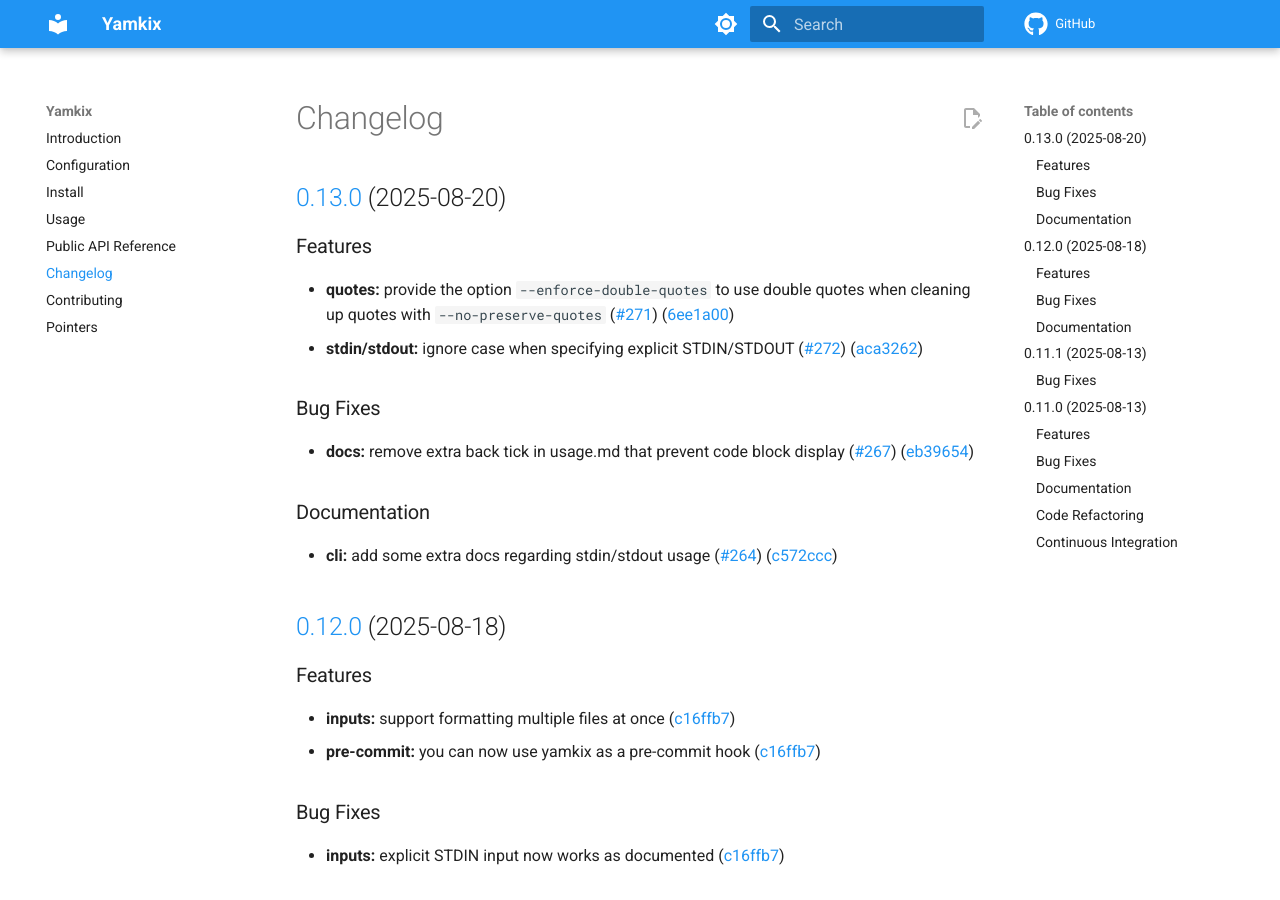
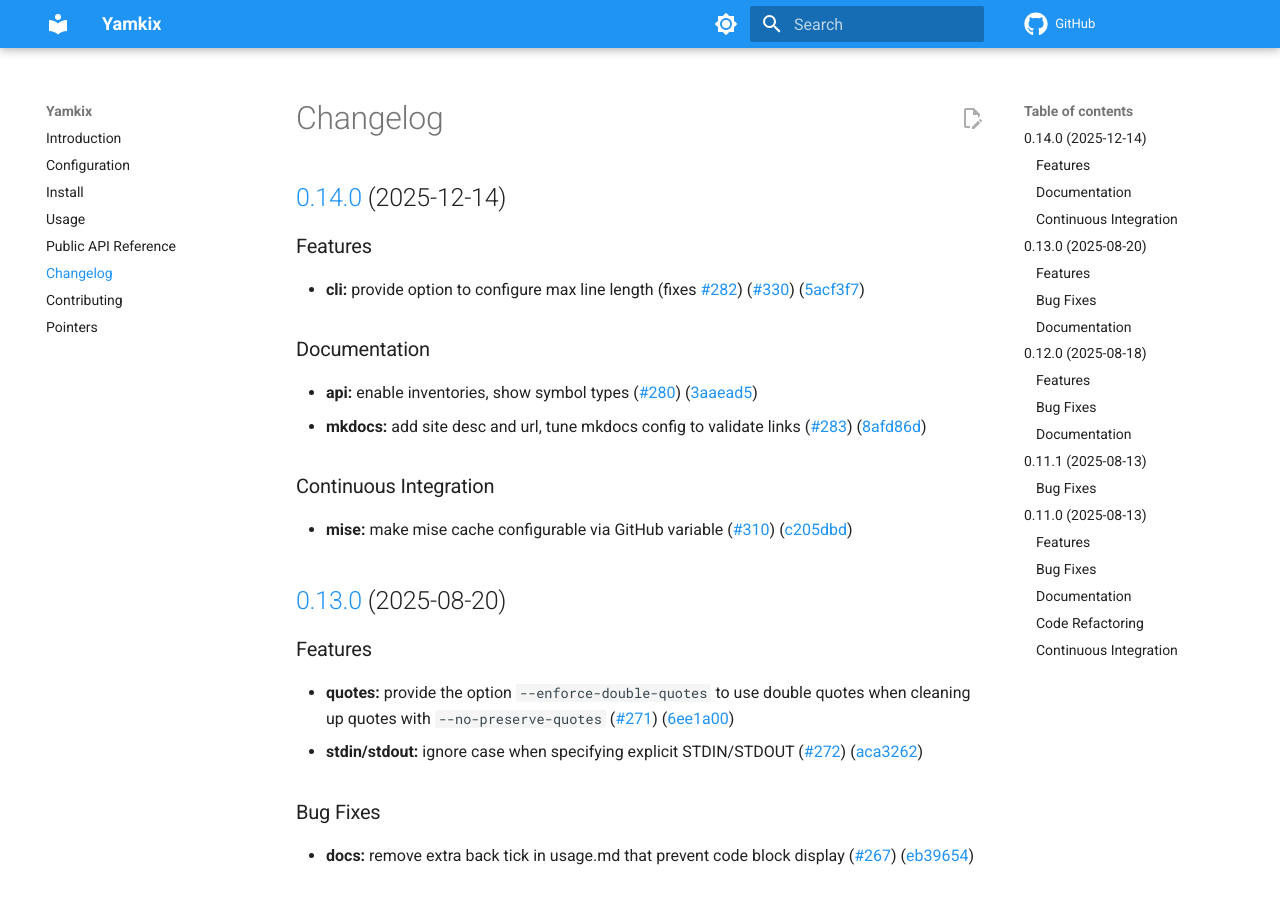
Before and after one commit to looztra/yamkix, an MkDocs documentation site: the page built from docs/changelog.md, in a window 1280 px wide and 900 px high. Built offline with MkDocs 1.6.1 and Material for MkDocs 9.7.7, drawn with Linux system fonts in a browser that asks for light colours; comment, search, counter and statistics services are not loaded.

Commit message:
chore(main): release 0.14.0 (#281)
:robot: I have created a release *beep* *boop*
---


## [0.14.0](https://github.com/looztra/yamkix/compare/v0.13.0...v0.14.0)
(2025-12-14)


### Features

* **cli:** provide option to configure max line length (fixes
[#282](https://github.com/looztra/yamkix/issues/282))
([#330](https://github.com/looztra/yamkix/issues/330))
([5acf3f7](https://github.com/looztra/yamkix/commit/5acf3f7706b4a8cbcb3cf2f2bb7e3234fd0cad86))


### Documentation

* **api:** enable inventories, show symbol types
([#280](https://github.com/looztra/yamkix/issues/280))
([3aaead5](https://github.com/looztra/yamkix/commit/3aaead54358ae1163a8021b573f8021f7d49ee8f))
* **mkdocs:** add site desc and url, tune mkdocs config to validate
links ([#283](https://github.com/looztra/yamkix/issues/283))
([8afd86d](https://github.com/looztra/yamkix/commit/8afd86dab5c05377b1b143c398ebb6fa7577be9e))


### Continuous Integration

* **mise:** make mise cache configurable via GitHub variable
([#310](https://github.com/looztra/yamkix/issues/310))
([c205dbd](https://github.com/looztra/yamkix/commit/c205dbd4ce338120e4c1873f4582ac16b9da7842))

---
This PR was generated with [Release
Please](https://github.com/googleapis/release-please). See
[documentation](https://github.com/googleapis/release-please#release-please).

```diff
--- a/docs/changelog.md
+++ b/docs/changelog.md
@@ -1,4 +1,22 @@
 # Changelog
+
+## [0.14.0](https://github.com/looztra/yamkix/compare/v0.13.0...v0.14.0) (2025-12-14)
+
+
+### Features
+
+* **cli:** provide option to configure max line length (fixes [#282](https://github.com/looztra/yamkix/issues/282)) ([#330](https://github.com/looztra/yamkix/issues/330)) ([5acf3f7](https://github.com/looztra/yamkix/commit/5acf3f7706b4a8cbcb3cf2f2bb7e3234fd0cad86))
+
+
+### Documentation
+
+* **api:** enable inventories, show symbol types ([#280](https://github.com/looztra/yamkix/issues/280)) ([3aaead5](https://github.com/looztra/yamkix/commit/3aaead54358ae1163a8021b573f8021f7d49ee8f))
+* **mkdocs:** add site desc and url, tune mkdocs config to validate links ([#283](https://github.com/looztra/yamkix/issues/283)) ([8afd86d](https://github.com/looztra/yamkix/commit/8afd86dab5c05377b1b143c398ebb6fa7577be9e))
+
+
+### Continuous Integration
+
+* **mise:** make mise cache configurable via GitHub variable ([#310](https://github.com/looztra/yamkix/issues/310)) ([c205dbd](https://github.com/looztra/yamkix/commit/c205dbd4ce338120e4c1873f4582ac16b9da7842))
 
 ## [0.13.0](https://github.com/looztra/yamkix/compare/v0.12.0...v0.13.0) (2025-08-20)
 
```
Also changed, not shown: .release-please-manifest.json.
